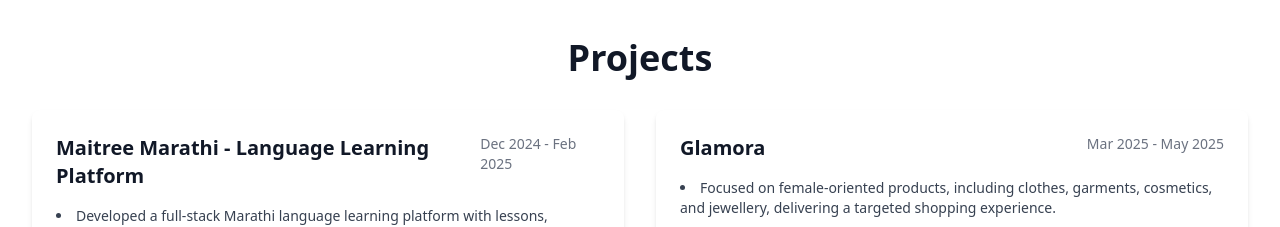
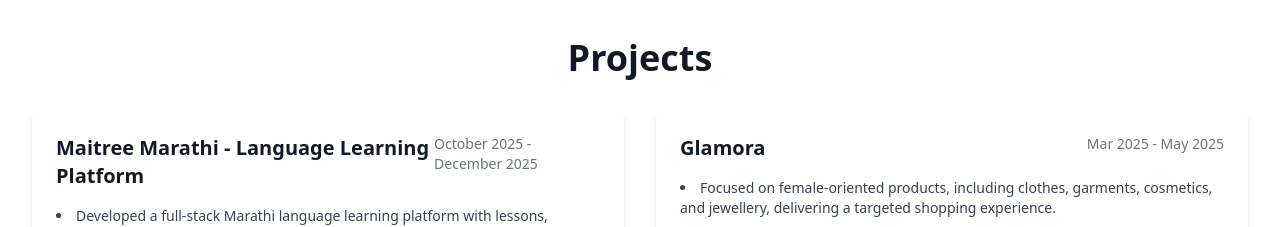
Before and after one commit to manishsingh0418/Portfolio, a React (Vite) app: page / in a window 1280 px wide. Shown: the part 3700-3927 px from the top of the page. Built offline with nearby package versions, Linux system fonts and the light colour scheme.

Commit message:
Project detail updated

```diff
--- a/src/components/Projects.tsx
+++ b/src/components/Projects.tsx
@@ -67,7 +67,7 @@ const projects = [
   {
     id: 1,
     title: 'Maitree Marathi - Language Learning Platform',
-    period: 'Dec 2024 - Feb 2025',
+    period: 'October 2025 - December 2025',
     description: [
       'Developed a full-stack Marathi language learning platform with lessons, quizzes, AI chatbot, subscription model, and referral rewards system.',
       'Implemented sequential lesson unlocking, progress tracking, quiz-based assessments, and multi-level course structure.',
```
